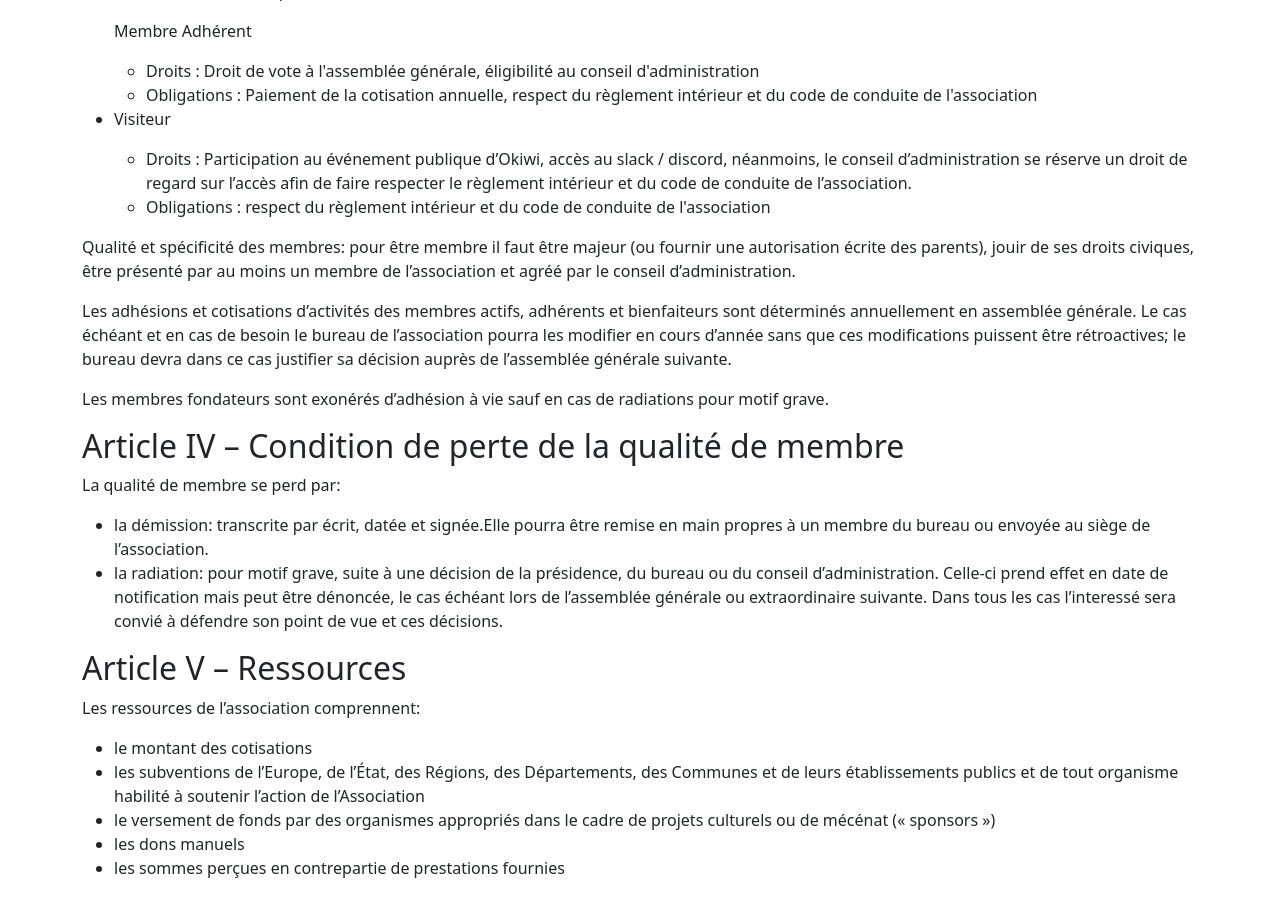
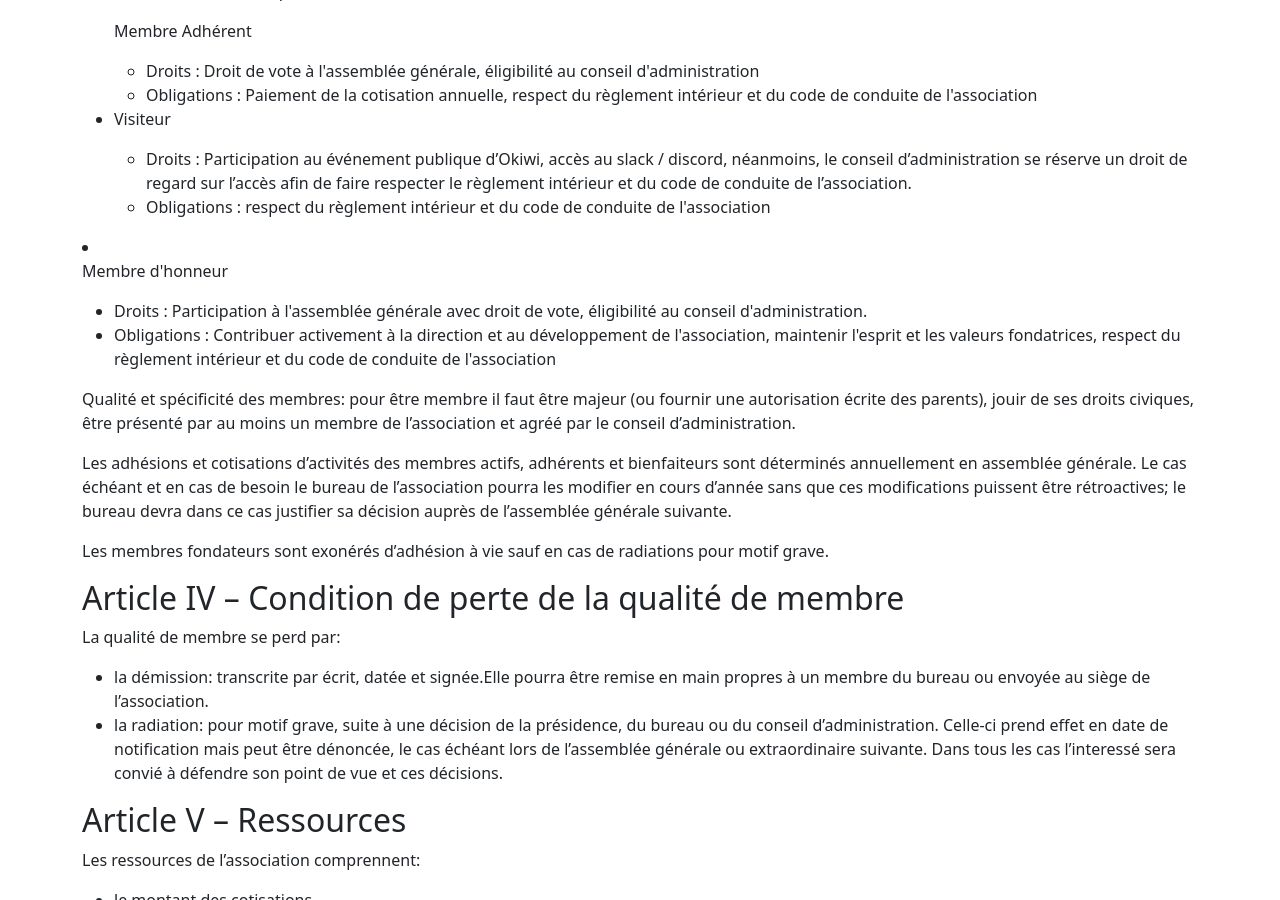
Before and after one commit to okiwi/okiwi.org, a Jekyll site: the page built from statuts/index.html, in a window 1280 px wide and 900 px high, scrolled down 794 px. Built offline with Jekyll 4.4.1, drawn with Linux system fonts in a browser that asks for light colours.

Commit message:
ajoute de membre d'honneur

```diff
--- a/statuts/index.html
+++ b/statuts/index.html
@@ -62,6 +62,13 @@ layout: default
                         <li>Obligations : respect du règlement intérieur et du code de conduite de l'association </li>
                     </ul>
                 </ul>
+                <li>
+                    <p>Membre d'honneur</p>
+                    <ul>
+                        <li>Droits : Participation à l'assemblée générale avec droit de vote, éligibilité au conseil d'administration. </li>
+                        <li>Obligations : Contribuer activement à la direction et au développement de l'association, maintenir l'esprit et les valeurs fondatrices, respect du règlement intérieur et du code de conduite de l'association </li>
+                    </ul>
+                </li>
             </p>
             <p>
                 Qualité et spécificité des membres: pour être membre il faut être majeur (ou fournir une autorisation
```
